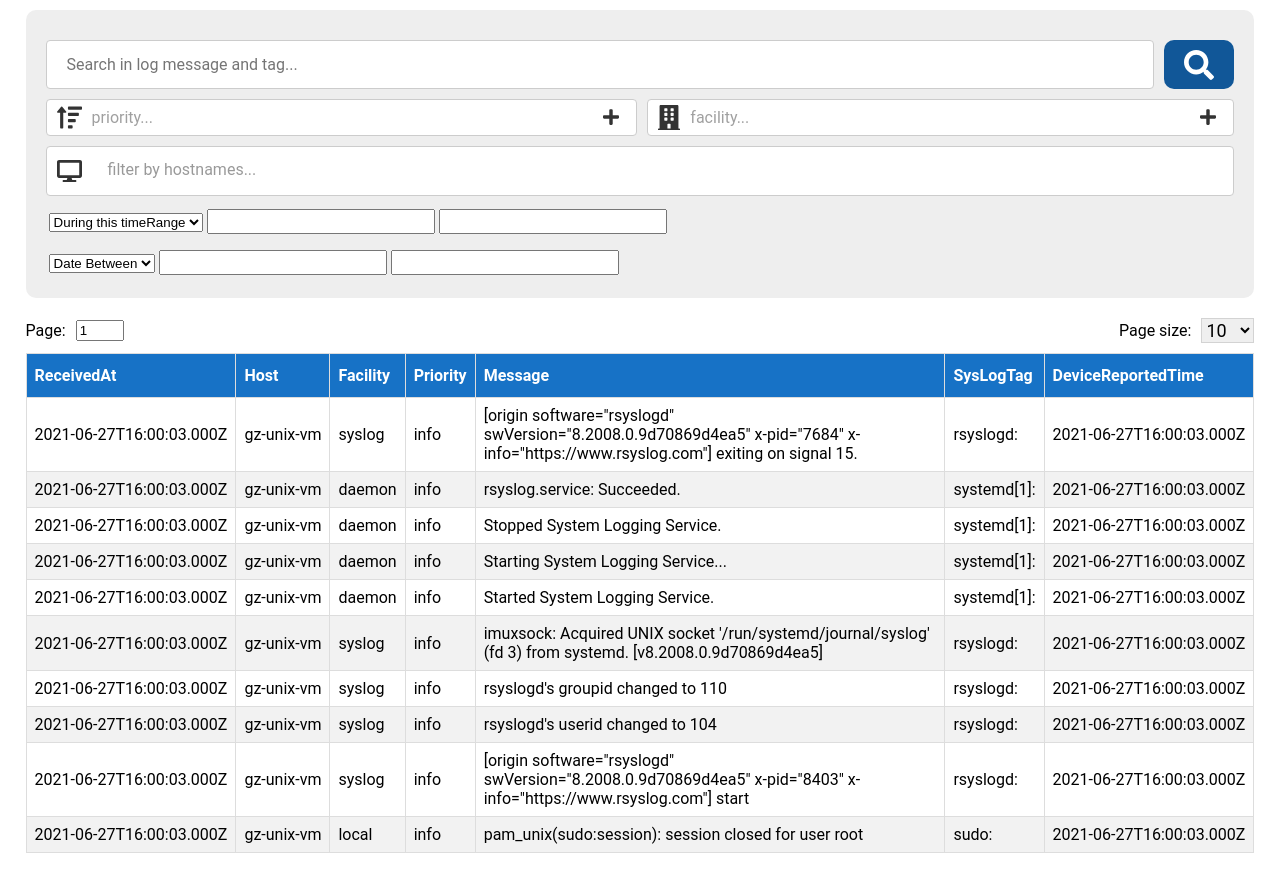
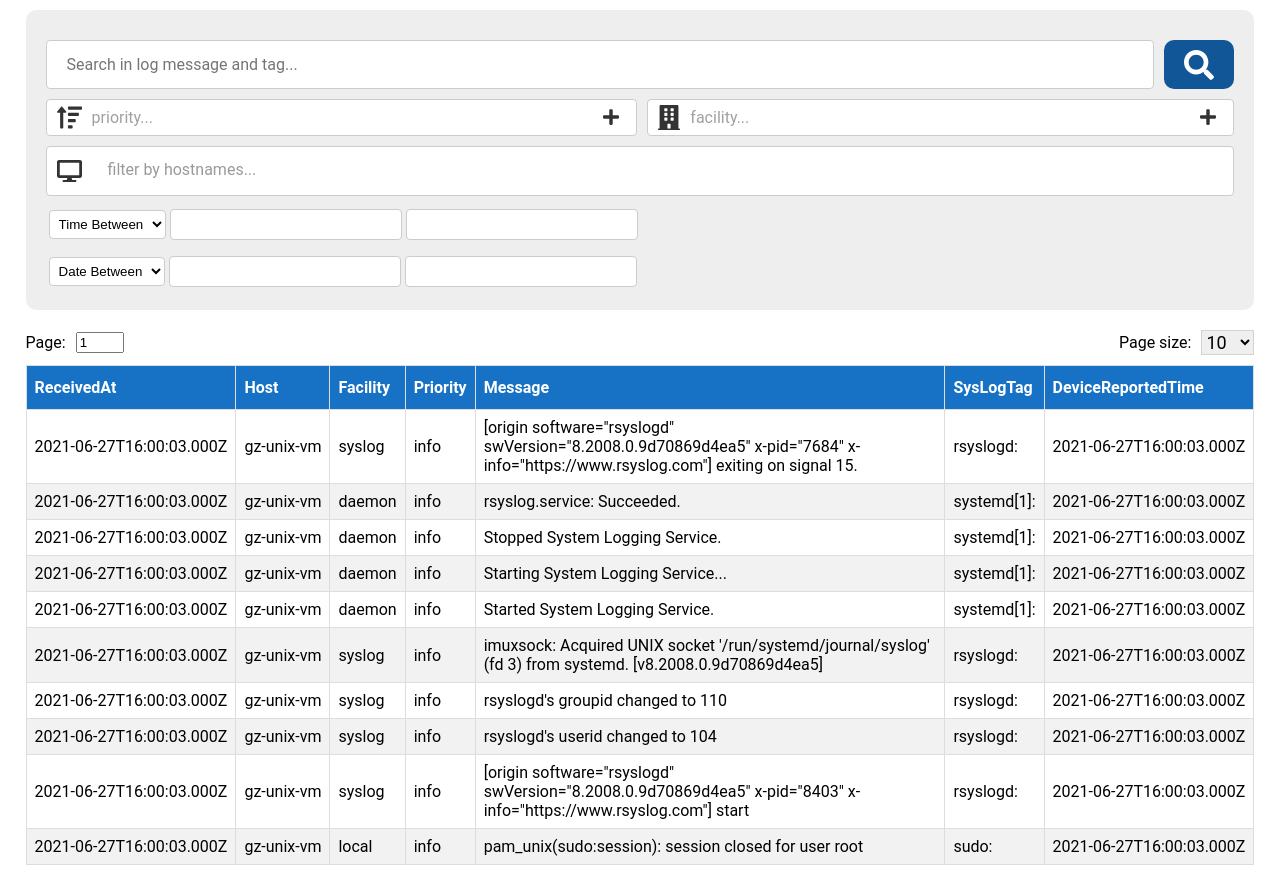
Before and after one commit to khadijalahy1/LogViewer, a website: page rLogViewer/public/logs.html in a window 1280 px wide. Shown: the part 70-945 px from the top of the page. Drawn offline with Linux system fonts and the light colour scheme.

Commit message:
pickers styling

```diff
--- a/rLogViewer/public/login.js
+++ b/rLogViewer/public/login.js
@@ -1,4 +1,5 @@
 function postRequest(hostInfos){
+
     console.log("I'm inside post request");
     console.log("hostInfos insidePost:",hostInfos);
     console.log(JSON.stringify(hostInfos));
@@ -9,13 +10,14 @@ function postRequest(hostInfos){
         cache: "no-cache",
         credentials: "same-origin",
         headers: {
+            'Accept': 'application/json',
           "Content-Type": "application/json"
         },
         redirect: "follow",
         referrerPolicy: "no-referrer",
         body: JSON.stringify(hostInfos)
       })
-        .then((res) => res.text())
+        .then((res) => res.json())
         .then((json) => Main.onResult(json))
         .catch((error) => Main.onError(error));
 
--- a/rLogViewer/public/logs.html
+++ b/rLogViewer/public/logs.html
@@ -60,7 +60,7 @@
             <tr >
               <td >
                 <select  name="timeRange" id="timeRange">
-                  <option value="BETWEEN">During this  timeRange</option>
+                  <option value="BETWEEN">Time Between</option>
 
                   <option value="=">At Time</option>
                   <option value="<">Before Time</option>
@@ -68,12 +68,12 @@
                 </select>
               </td>
 
-              <td id="time1">
-                <input type="text" id="timePicker1" />
+              <td id="time1" >
+                <input type="text" id="timePicker1" class="picker"/>
               </td>
 
-              <td id="time2">
-                <input type="text" id="timePicker2" />
+              <td id="time2" >
+                <input type="text" id="timePicker2"class="picker" />
               </td>
             </tr>
           </table>
@@ -89,7 +89,7 @@
               <tr>
                   <td>
 
-                      <select name="dateRange" id="dateRange">
+                      <select name="dateRange" id="dateRange" class="picker">
                           <option value="BETWEEN"> Date Between</option>
 
                           <option value="=">At Date</option>
--- a/rLogViewer/public/pickers/datepicker.js
+++ b/rLogViewer/public/pickers/datepicker.js
@@ -393,8 +393,8 @@ class PickerDate {
       var choice = selecter.value;
       dateObject.operator = choice;
 
-      const innerHTML1 = '<input type="text" id="date1">';
-      const innerHTML2 = '<input type="text" id="date2">';
+      const innerHTML1 = '<input type="text" class="picker" id="date1">';
+      const innerHTML2 = '<input type="text" class="picker" id="date2">';
       var date1 = document.getElementById("date1Container");
       var date2 = document.getElementById("date2Container");
 
--- a/rLogViewer/public/pickers/timePicker.js
+++ b/rLogViewer/public/pickers/timePicker.js
@@ -163,8 +163,8 @@ class PickerTime {
       var choice = selecter.value;
       timeObject.operator = choice;
 
-      const innerHTML1 = '<input type="text" id="timePicker1">';
-      const innerHTML2 = '<input type="text" id="timePicker2">';
+      const innerHTML1 = '<input type="text" class="picker" id="timePicker1">';
+      const innerHTML2 = '<input type="text" class="picker" id="timePicker2">';
       var time1 = document.getElementById("time1");
       var time2 = document.getElementById("time2");
 
--- a/rLogViewer/public/style.css
+++ b/rLogViewer/public/style.css
@@ -476,7 +476,13 @@ table#log-page tr:not(:first-child) th {
   background-color: #1772c6;
   color: white;
 }
-
+/*
+████████
+   ██
+   ██
+   ██
+   ██
+*/
 #formtime {
   max-width: 320px;
 }
@@ -488,3 +494,41 @@ table#log-page tr:not(:first-child) th {
   height: auto;
   background-color: #fcfcfc;
 }
+#timeRange {
+  position: relative;
+  display: inline-flex;
+  width: -webkit-fill-available;
+  border-radius: 4px;
+  align-items: center;
+  background-color: white;
+  border: 1px solid #ccc;
+  padding: 5px;
+  transition: border-color 150ms;
+}
+
+#timeRange:hover {
+  border-color: gray;
+}
+.picker{
+  position: relative;
+  display: inline-flex;
+  width: -webkit-fill-available;
+  border-radius: 4px;
+  align-items: center;
+  background-color: white;
+  border: 1px solid #ccc;
+  padding: 5px;
+  transition: border-color 150ms;
+
+}
+.datepicker{
+  position: relative;
+  display: inline-flex;
+  width: -webkit-fill-available;
+  border-radius: 4px;
+  align-items: center;
+  background-color: white;
+  border: 1px solid #ccc;
+  padding: 5px;
+  transition: border-color 150ms;
+}
```
